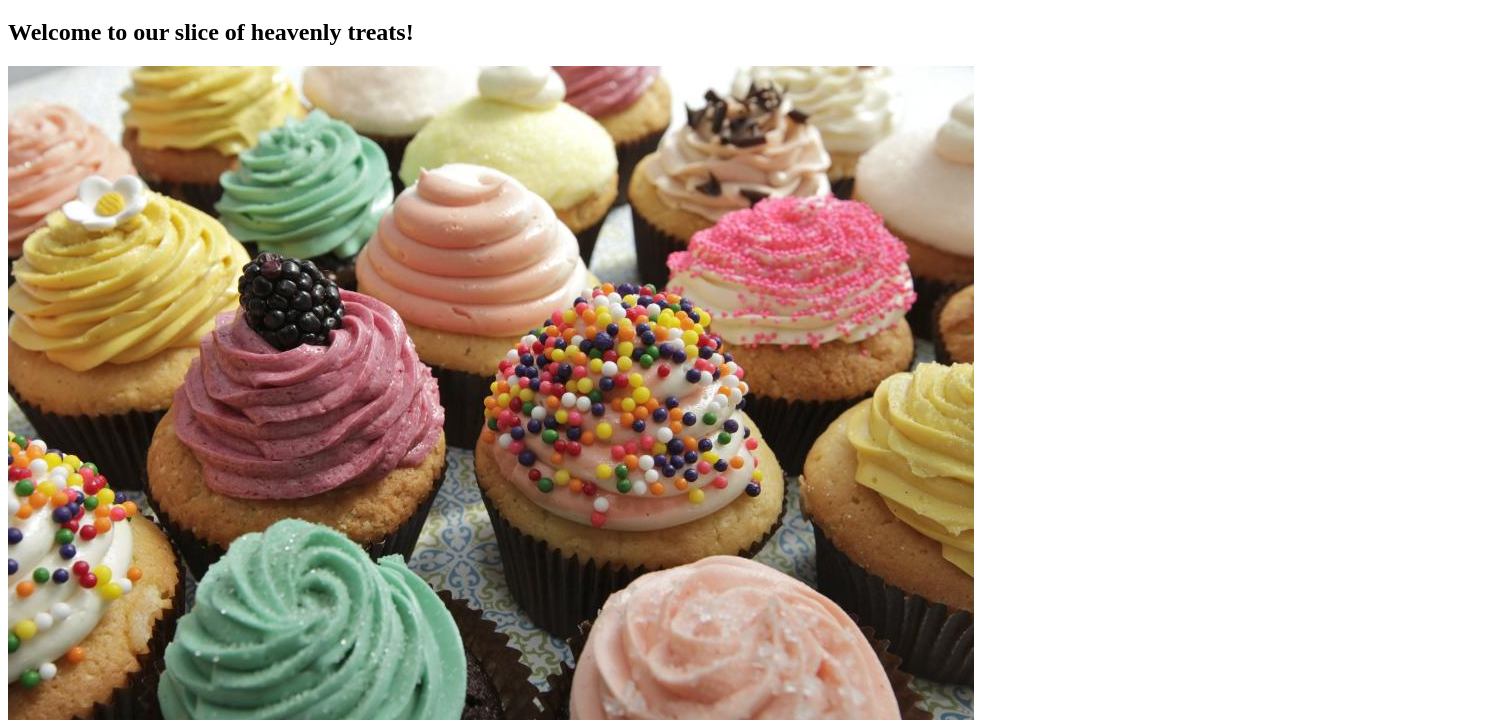
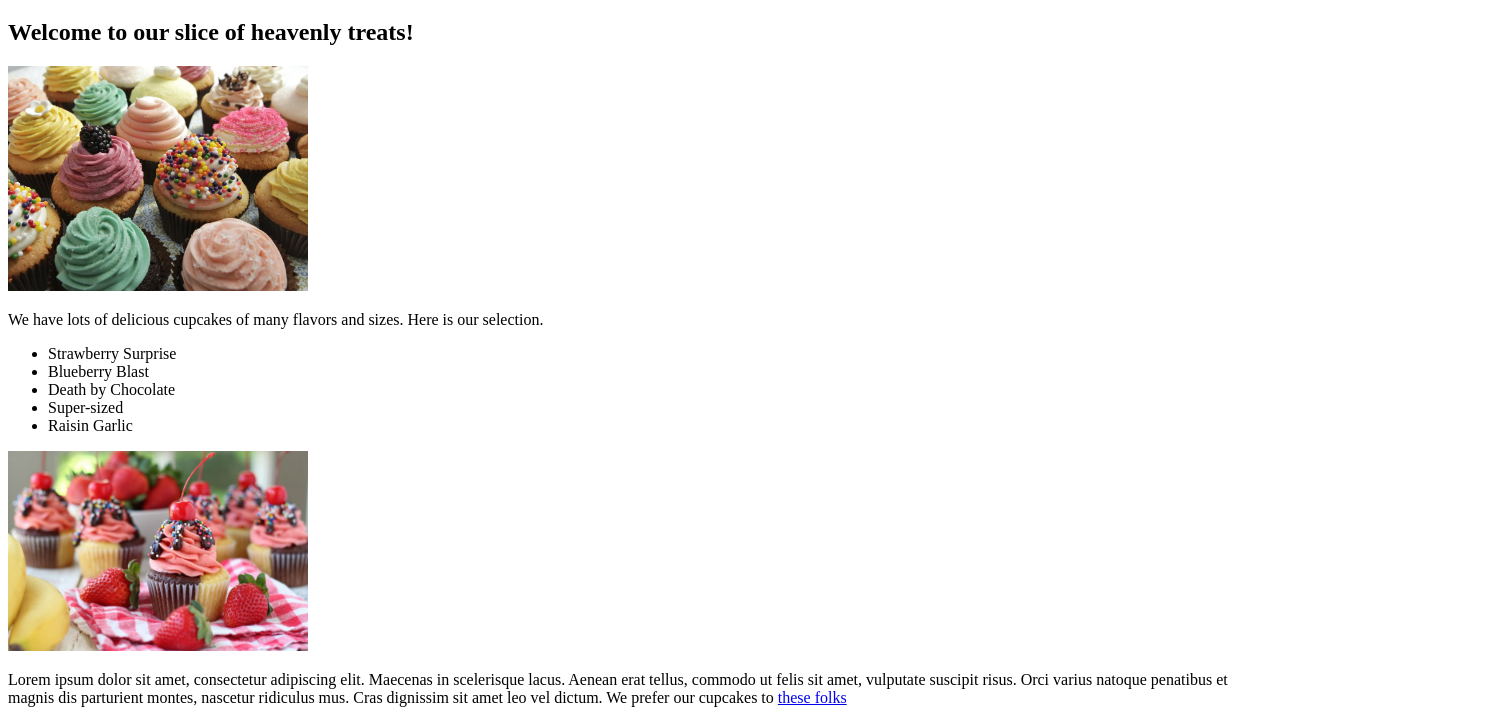
Before and after one commit to epangelinan/cupcake-shop, a plain HTML site: page index.html in a window 1280 px wide. Shown: the part 61-781 px from the top of the page, 1508 px wide, since content can reach past the window. Drawn offline with Linux system fonts and the light colour scheme.

Commit message:
resize images to width of 300 px, initialize styles.css with img rule

```diff
--- /dev/null
+++ b/css/styles.css
@@ -0,0 +1,3 @@
+img {
+  width: 300px;
+}
--- a/index.html
+++ b/index.html
@@ -1,6 +1,7 @@
 <!DOCTYPE html>
 <html>
   <head>
+    <link href="css/styles.css" rel="stylesheet" type="text/css">
     <title>Stealthy Cupcake Shop</title>
   </head>
   <body>
```
